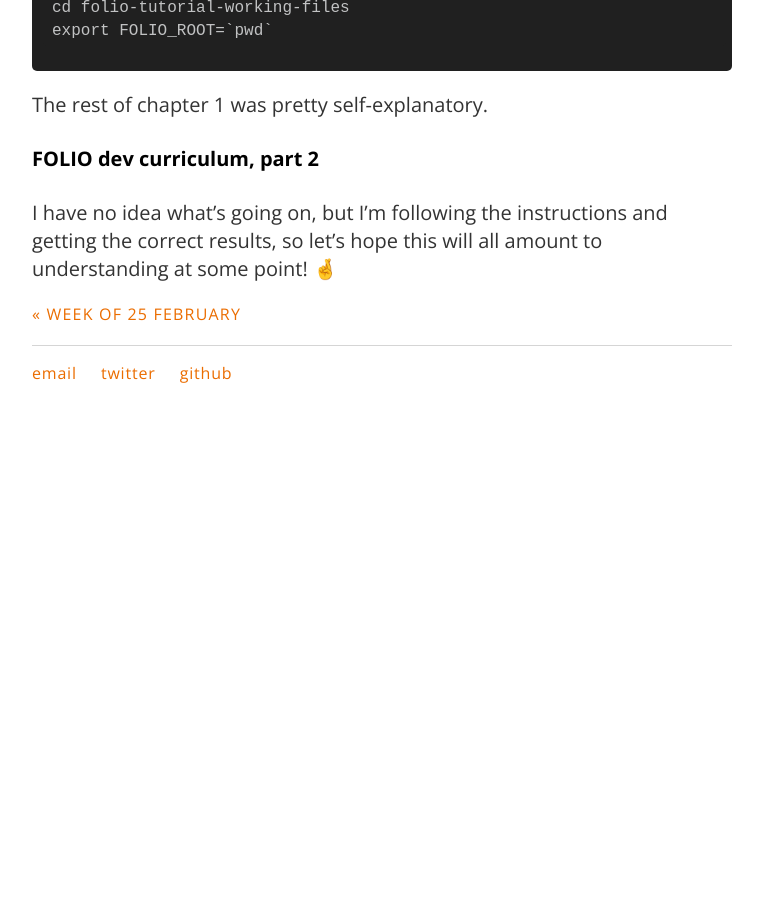
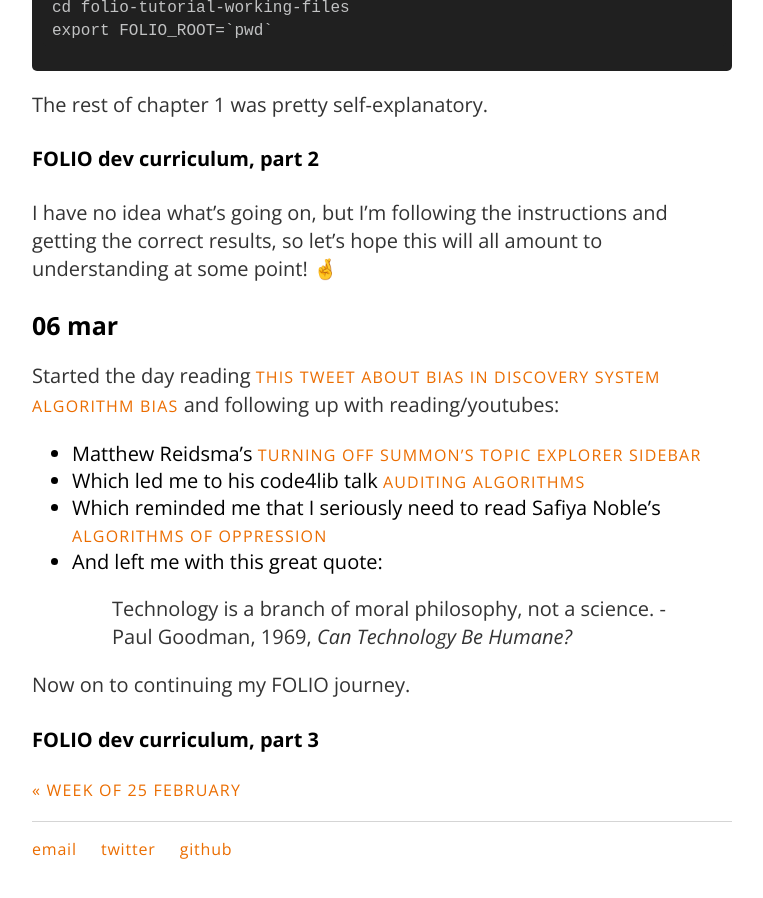
Before and after one commit to carylwyatt/carylwyatt.github.io, a Jekyll site: the page built from _posts/2019-03-04-week-of-04-mar.md, in a window 1280 px wide and 900 px high, scrolled down 1634 px. Shown: the whole window, without its empty margins (258-1021 px from the left). Built offline with Jekyll 4.4.1, drawn with Linux system fonts in a browser that asks for light colours; emoji names are drawn with the system emoji font; before the commit the page ends 2058 px from its top, so only the background shows below that.

Commit message:
new day!

```diff
--- a/_posts/2019-03-04-week-of-04-mar.md
+++ b/_posts/2019-03-04-week-of-04-mar.md
@@ -46,3 +46,17 @@ The rest of chapter 1 was pretty self-explanatory.
 #### FOLIO dev curriculum, part 2
 
 I have no idea what's going on, but I'm following the instructions and getting the correct results, so let's hope this will all amount to understanding at some point! :crossed_fingers:
+
+### 06 mar
+
+Started the day reading [this tweet about bias in discovery system algorithm bias](https://twitter.com/LibSkrat/status/1103035379324719104) and following up with reading/youtubes:
+
+- Matthew Reidsma's [Turning off Summon's Topic Explorer sidebar](https://matthew.reidsrow.com/worknotes/214)
+- Which led me to his code4lib talk [Auditing Algorithms](https://www.youtube.com/watch?v=yFQOOVtFaco&feature=youtu.be&t=1h27m33s)
+- Which reminded me that I seriously need to read Safiya Noble's [Algorithms of Oppression](https://www.amazon.com/Algorithms-Oppression-Search-Engines-Reinforce/dp/1479837245)
+- And left me with this great quote:
+> Technology is a branch of moral philosophy, not a science. -Paul Goodman, 1969, *Can Technology Be Humane?*
+
+Now on to continuing my FOLIO journey.
+
+#### FOLIO dev curriculum, part 3
```
